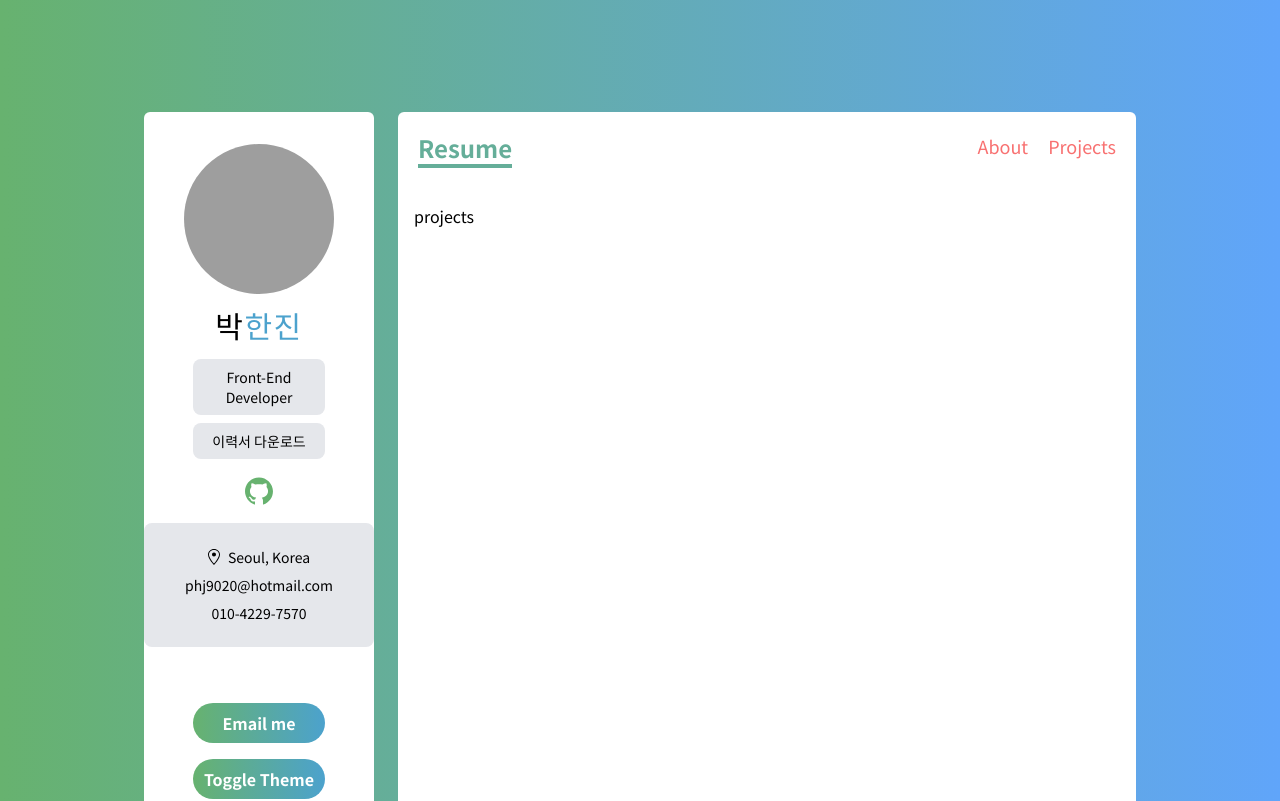
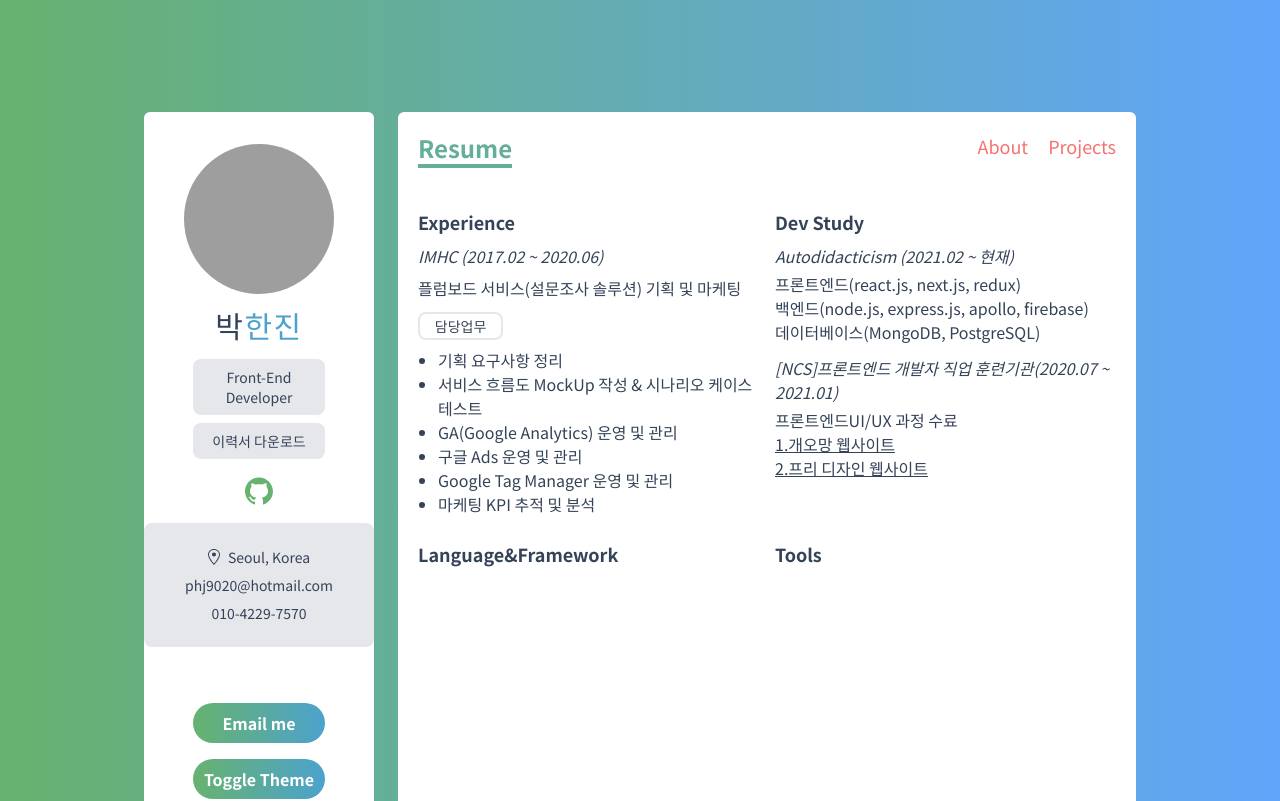
Before and after one commit to phj9020/hjp-portfolio, a Next.js app: page /resume in a window 1280 px wide. Shown: the top 801 px of the page. Built offline with nearby package versions, Linux system fonts and the light colour scheme; grey boxes are pictures that could not be loaded.

Commit message:
resume page half of page done & data for Language and tools added in data.ts

```diff
--- a/data.ts
+++ b/data.ts
@@ -1,7 +1,9 @@
-import {AiOutlineMobile, AiOutlineDeploymentUnit,AiOutlineDatabase} from 'react-icons/ai'
-import { IService } from './type';
-import {FiMonitor, FiFigma} from 'react-icons/fi';
-
+import {AiOutlineMobile, AiOutlineDeploymentUnit,AiOutlineDatabase, AiOutlineGithub} from 'react-icons/ai'
+import { IService, ISKill } from './type';
+import {FiMonitor, FiFigma, FiFramer} from 'react-icons/fi';
+import {DiJavascript1, DiReact, DiVisualstudio} from 'react-icons/di';
+import {GrGraphQl} from 'react-icons/gr';
+import {SiExpo, SiApollographql, SiMaterialUi} from 'react-icons/si';
 
 export const services:IService[] = [
     {
@@ -13,7 +15,7 @@ export const services:IService[] = [
     {
         id:2,
         title: "Backend Development",
-        description: "<b>Node.js, Express.js, apollo-server</b>를 이용한 서버 구현, MongoDB, PostgreSQL 와 연동 및 기능 구현 경험 있음",
+        description: "<b>Node.js, Express.js, apollo-server</b>를 이용한 서버 구축 및 데이터베이스 연동 구현",
         Icon: AiOutlineDatabase
     },
     {
@@ -25,7 +27,7 @@ export const services:IService[] = [
     {
         id:4,
         title: "Deployment",
-        description: "<b>Heroku, Netlify, firebase</b> 등을 이용한 프론트, 백엔드 배포",
+        description: "<b>Heroku, Netlify, firebase</b> 등을 이용한 서버, 클라이언트 배포",
         Icon: AiOutlineDeploymentUnit
     },
     {
@@ -35,3 +37,70 @@ export const services:IService[] = [
         Icon: FiFigma
     },
 ];
+
+export const language:ISKill[] = [
+    {
+        id:1,
+        name:"Javascript",
+        level:"75%",
+        Icon:DiJavascript1
+    },
+    {
+        id:2,
+        name:"React.js",
+        level:"70%",
+        Icon:DiReact
+    },
+    {
+        id:3,
+        name:"React Native(expo)",
+        level:"60%",
+        Icon:SiExpo
+    },
+    {
+        id:4,
+        name:"GraphQL",
+        level:"65%",
+        Icon:GrGraphQl
+    },
+    {
+        id:5,
+        name:"Apollo",
+        level:"65%",
+        Icon:SiApollographql
+    },
+    {
+        id:6,
+        name:"Material UI",
+        level:"70%",
+        Icon:SiMaterialUi
+    },
+];
+
+
+export const tools:ISKill[] = [
+    {
+        id:1,
+        name:"Github",
+        level:"70%",
+        Icon:AiOutlineGithub
+    },
+    {
+        id:2,
+        name:"VS Code",
+        level:"85%",
+        Icon:DiVisualstudio
+    },
+    {
+        id:3,
+        name:"Figma",
+        level:"70%",
+        Icon:FiFigma
+    },
+    {
+        id:4,
+        name:"Framer",
+        level:"40%",
+        Icon:FiFramer
+    },
+]
--- a/pages/resume.tsx
+++ b/pages/resume.tsx
@@ -8,8 +8,59 @@ function resume() {
                     <meta name="keywords" content="keyword 1, keyword 2, keyword 3"/>
                     <meta name="description" content="Your description goes here" />
             </Head>
-            <div className="p-4">
-                projects
+            <div className="p-5">
+                <div className="grid grid-cols-1 gap-4 mb-6 md:grid-cols-2">
+                    <div className="mb-4 md:mb-0">
+                        <h3 className="mb-2 text-lg font-bold">Experience</h3>
+                        <div className="text-sm md:text-base">
+                            <h4 className="mb-2 italic">IMHC (2017.02 ~ 2020.06)</h4>
+                            <p>플럼보드 서비스(설문조사 솔루션) 기획 및 마케팅</p>
+                            <div className="w-3/12 mt-3 text-center border-2 rounded-lg">
+                                <span className="py-0.5 px-1 whitespace-nowrap block text-sm">담당업무</span>
+                            </div>
+                            <ul className="pl-5 mt-2 list-disc">
+                                <li>기획 요구사항 정리</li>
+                                <li>서비스 흐름도 MockUp 작성 &amp; 시나리오 케이스 테스트</li>
+                                <li>GA(Google Analytics) 운영 및 관리</li>
+                                <li>구글 Ads 운영 및 관리</li>
+                                <li>Google Tag Manager 운영 및 관리</li>
+                                <li>마케팅 KPI 추적 및 분석</li>
+                            </ul>
+                        </div>
+                    </div>
+                    <div>
+                        <h3 className="mb-2 text-lg font-bold">Dev Study</h3>
+                        <div className="mb-3 text-sm md:mb-3 md:text-base">
+                            <h4 className="mb-1 italic">Autodidacticism (2021.02 ~ 현재)</h4>
+                            <ul>
+                                <li>프론트엔드(react.js, next.js, redux)</li>
+                                <li>백엔드(node.js, express.js, apollo, firebase)</li>
+                                <li>데이터베이스(MongoDB, PostgreSQL)</li>
+                            </ul>
+                        </div>
+                        <div className="text-sm md:text-base">
+                            <h4 className="mb-1 italic">[NCS]프론트엔드 개발자 직업 훈련기관(2020.07 ~ 2021.01)</h4>
+                            <p>프론트엔드UI/UX 과정 수료</p>
+                            <ul>
+                                <li>
+                                    <a className="underline transition duration-300 hover:text-red-400" href="http://geomang.dothome.co.kr/geomangmn/index.php" target="_blank" rel="noreferrer">1.개오망 웹사이트</a>
+                                </li>
+                                <li>
+                                    <a className="underline transition duration-300 hover:text-red-400" href="http://geomang.dothome.co.kr/hjp/" target="_blank" rel="noreferrer">2.프리 디자인 웹사이트</a>
+                                </li>
+                            </ul>
+                        </div>
+                    </div>
+                </div>
+                <div className="grid grid-cols-1 gap-4 md:grid-cols-2">
+                    <div>
+                        <h3 className="mb-2 text-lg font-bold">Language&amp;Framework</h3>
+                    </div>
+                    <div>
+                        <h3 className="mb-2 text-lg font-bold">Tools</h3>
+
+                    </div>
+                </div>
             </div>
         </div>
     )
--- a/styles/globals.css
+++ b/styles/globals.css
@@ -7,4 +7,5 @@
 body {
   background-color: black;
   font-family: 'Noto Sans KR', sans-serif;
+  color: #354358;
 }
```
Also changed, not shown: type.ts (+7 -0 lines).
